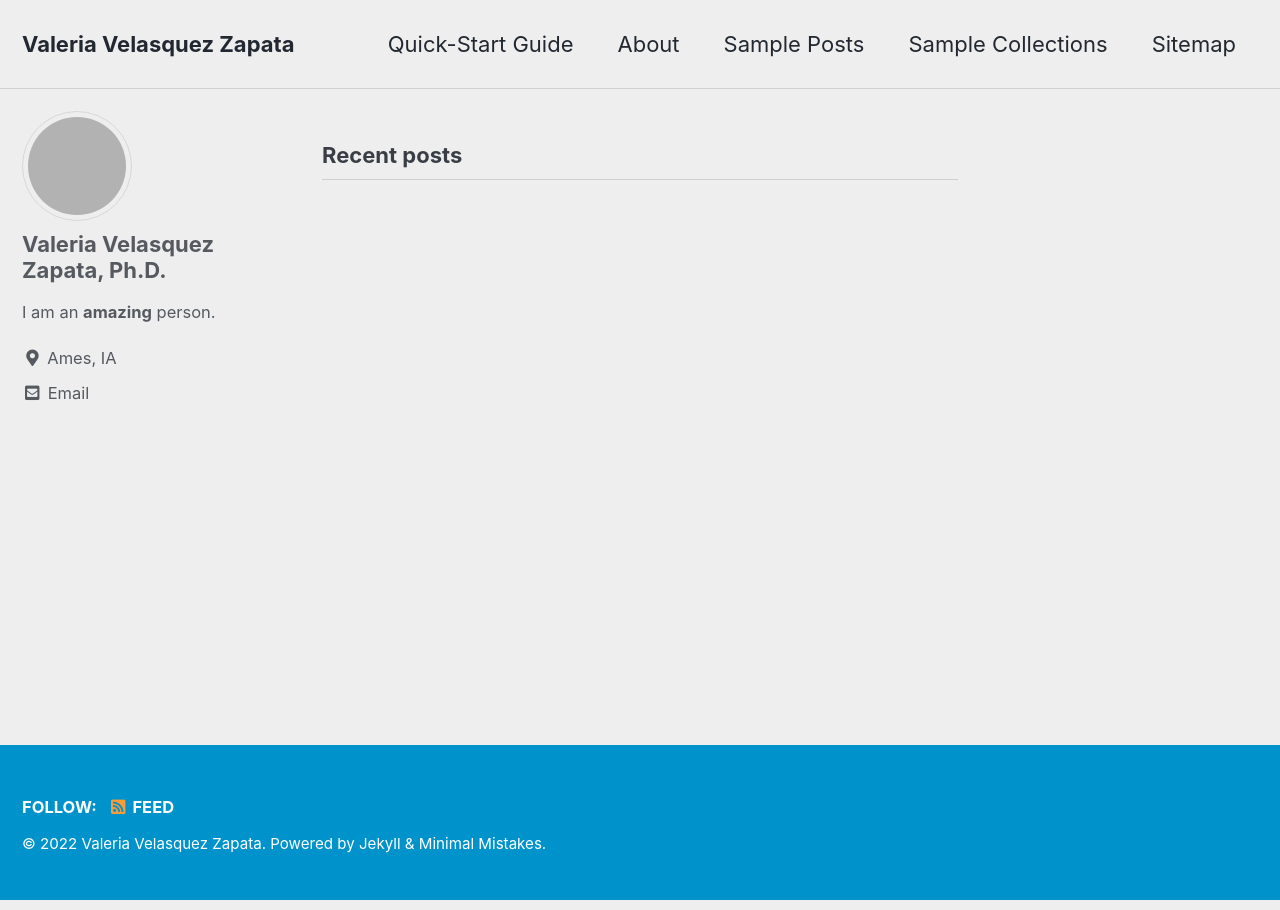
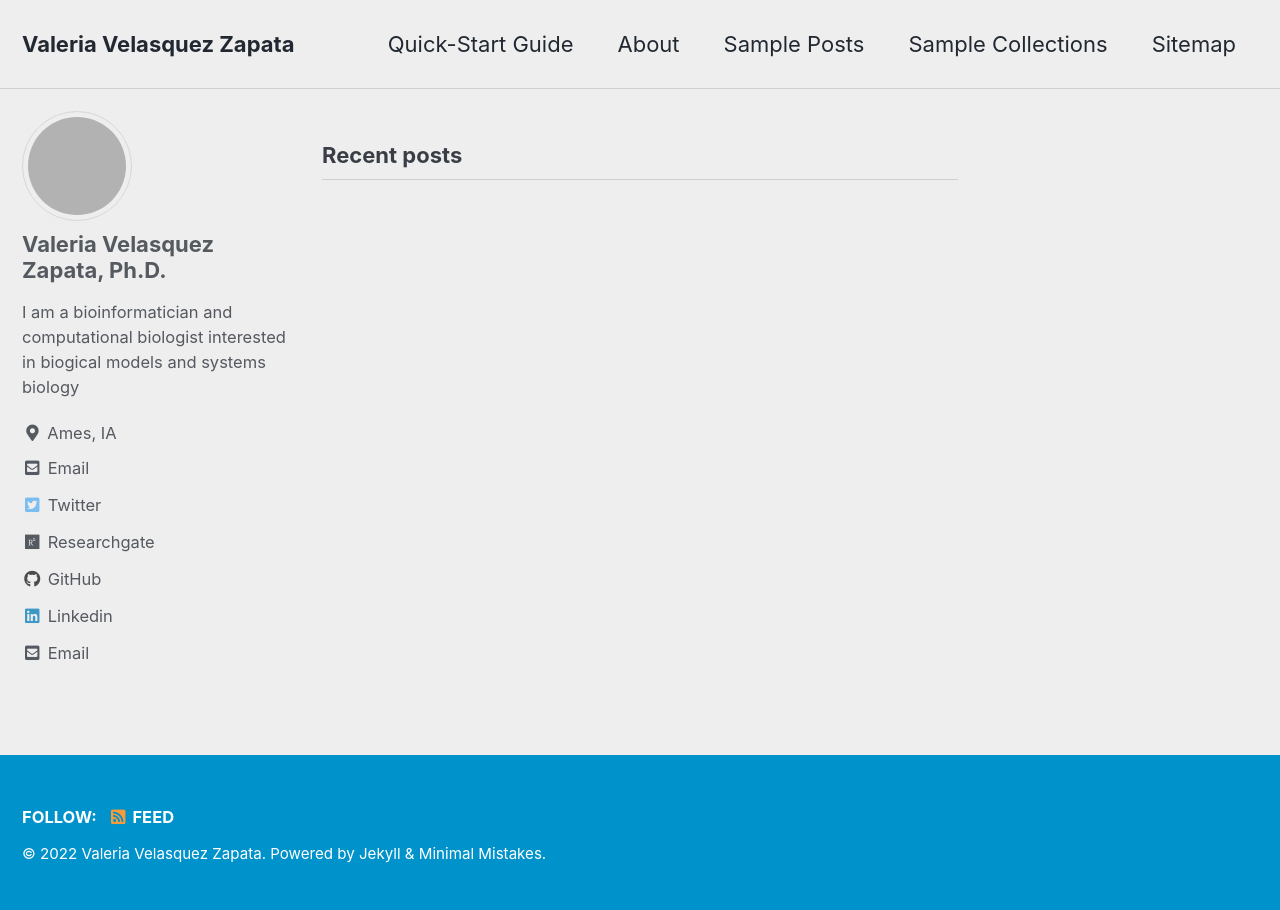
Before and after one commit to vvelasqz/vvelasqz.github.io, a Jekyll site: the page built from index.html, in a window 1280 px wide. Built offline with Jekyll 4.4.1, drawn with Linux system fonts in a browser that asks for light colours; cached includes are drawn as plain includes; the list of posts is cut into pages by our own code; grey boxes are pictures that could not be loaded.

Commit message:
Update _config.yml

```diff
--- a/_config.yml
+++ b/_config.yml
@@ -104,28 +104,28 @@ analytics:
 author:
   name             : "Valeria Velasquez Zapata, Ph.D."
   avatar           : "https://github.com/vvelasqz.png"
-  bio              : "I am an **amazing** person."
+  bio              : "I am a bioinformatician and computational biologist interested in biogical models and systems biology"
   location         : "Ames, IA"
   email            : "valeria.velasquezz@gmail.com"
   links:
     - label: "Email"
       icon: "fas fa-fw fa-envelope-square"
-      # url: "mailto:your.name@email.com"
+      url: "mailto:valeria.velasquezz@gmail.com"
     - label: "Website"
       icon: "fas fa-fw fa-link"
       # url: "https://your-website.com"
     - label: "Twitter"
       icon: "fab fa-fw fa-twitter-square"
-      # url: "https://twitter.com/"
-    - label: "Facebook"
-      icon: "fab fa-fw fa-facebook-square"
-      # url: "https://facebook.com/"
+      url: "https://twitter.com/vvelasqz"
+    - label: "Researchgate"
+      icon: "fab fa-fw fa-researchgate"
+      url: "https://www.researchgate.net/profile/Valeria-Velasquez-Zapata"
     - label: "GitHub"
       icon: "fab fa-fw fa-github"
-      # url: "https://github.com/"
-    - label: "Instagram"
-      icon: "fab fa-fw fa-instagram"
-      # url: "https://instagram.com/"
+      url: "https://github.com/vvelasqz"
+    - label: "Linkedin"
+      icon: "fab fa-fw fa-linkedin"
+      url: "https://www.linkedin.com/in/valeria-velasquez-zapata-70a56571/"
 
 # Site Footer
 footer:
```
